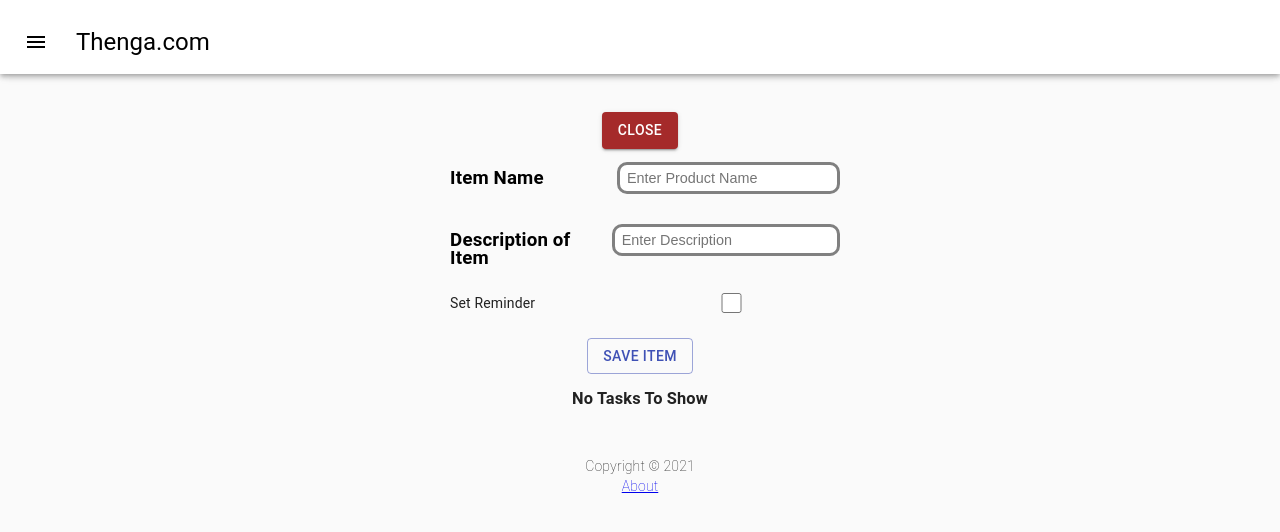
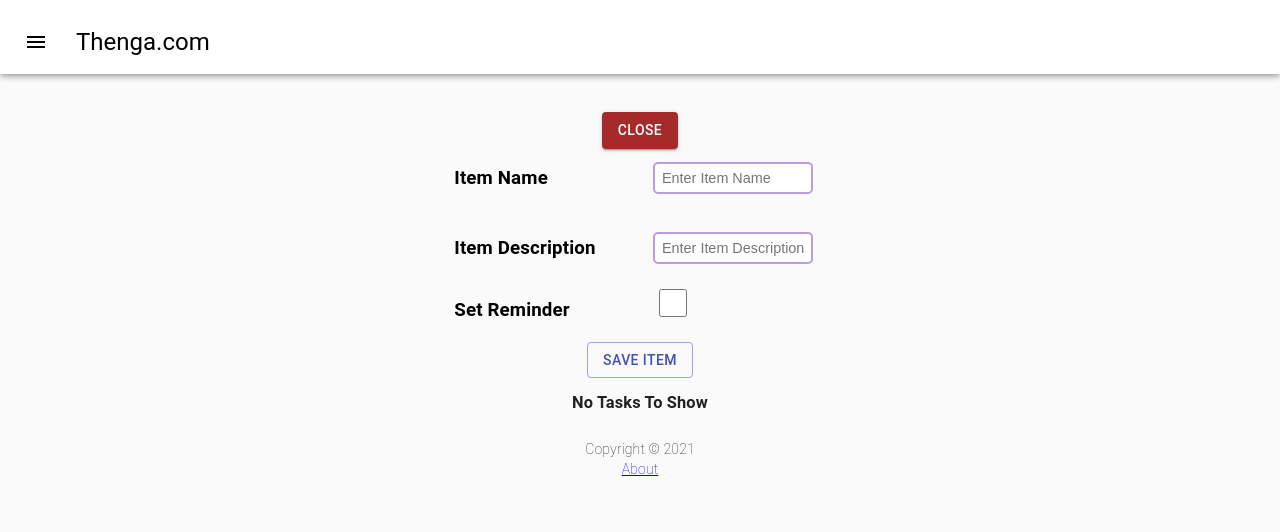
Before and after one commit to Sandilem7789/100daysofcode, a React (Create React App) app in the folder ReactPractise/my-app/: page / in a window 1280 px wide. Both pictures are taken after a click on the button "ADD ITEM". Shown: the top 532 px of the page. Built offline with nearby package versions, Linux system fonts and the light colour scheme; data requests are answered from the project's data file.

Commit message:
slim input borders

```diff
--- a/ReactPractise/my-app/src/components/AddTask.js
+++ b/ReactPractise/my-app/src/components/AddTask.js
@@ -14,7 +14,7 @@ const AddTask = ({ onAdd }) => {
 		e.preventDefault();
 
 		if(!text){
-			alert("Please add a task");
+			alert("Please add an Item");
 			return
 		}
 
@@ -31,19 +31,17 @@ const AddTask = ({ onAdd }) => {
 	}
 
 	return (
-		<Grid container spacing={3}
-		style={style}
-		>
+		<Grid container spacing={3} style={style}>
 			<form className='add-form' onSubmit={onSubmit}>
 				<div className='form-control'>
 					<Grid container spacing={2}>
-						<Grid item xs={4}>
+						<Grid item xs={6} sm={6}>
 							<InputLabel><h3 style={{color: "black"}}>Item Name</h3></InputLabel>
 						</Grid>
-						<Grid item xs={7} sm={8}>
+						<Grid item xs={6} sm={6}>
 							<input
 								type='text'
-								placeholder='Enter Product Name'
+								placeholder='Enter Item Name'
 								value={text}
 								onChange={(e) => setText(e.target.value)}
 							/>
@@ -51,14 +49,14 @@ const AddTask = ({ onAdd }) => {
 					</Grid>
 				</div>
 				<div className='form-control'>
-				<Grid container>
-					<Grid item xs={4}>
-						<InputLabel><h3 style={{color: "black"}}>Description of Item</h3></InputLabel>
+					<Grid container spacing={2}>
+						<Grid item xs={6} sm={6}>
+							<InputLabel><h3 style={{color: "black"}}>Item Description</h3></InputLabel>
 						</Grid>
-					<Grid item xs={7} sm={8}>
+						<Grid item xs={6} sm={6}>
 							<input
 								type='text'
-							placeholder='Enter Description'
+								placeholder='Enter Item Description'
 								value={day}
 								onChange={(e) => setDay(e.target.value)}
 							/>
@@ -66,13 +64,20 @@ const AddTask = ({ onAdd }) => {
 					</Grid>
 				</div>
 				<div className='form-control form-control-check'>
-				<label>Set Reminder</label>
+					<Grid container spacing={2}>
+						<Grid item xs={6} sm={6}>
+						<InputLabel><h3 style={{color: "black"}}>Set Reminder</h3></InputLabel>
+						</Grid>
+						<Grid item sx={6}>
 							<input
 								type='checkbox'
 								checked={reminder}
 								value='{reminder}'
 								onChange={(e) => setReminder(e.currentTarget.checked)}
+								style={{margin: "0px 10px 5px"}}
 							/>
+						</Grid>
+					</Grid>
 				</div>
 				<div style={style}>
 					<Button
--- a/ReactPractise/my-app/src/index.css
+++ b/ReactPractise/my-app/src/index.css
@@ -95,12 +95,11 @@ body {
 
 /*Inputs of the form*/
 input {
-  border-radius: 10px;
-  border: 3px solid grey;
-  left: 30px;
-  outline-style: 2px solid;
+  border-radius: 5px;
+  border: 2px solid rgb(191, 154, 226);
+  outline-style: 2vh solid;
   outline-color: blueviolet;
-  outline-offset: 1vh;
+  outline-offset: .1vh;
 }
 
 .form-control input {
@@ -110,6 +109,11 @@ input {
   margin: 5px;
   padding: 3px 7px;
   font-size: 1.8vh;
+}
+
+input {
+  height: 6vh;
+  font-size: 16px;
 }
 
 /*Labels of the form*/
@@ -129,7 +133,7 @@ input {
 
 .form-control-check input {
   flex: 2;
-  height: 20px;
+  height: 28px;
 }
 
 .form-btn {
@@ -139,7 +143,7 @@ input {
 }
 
 footer {
-  margin-top: 30px;
+  margin-top: 10px;
   text-align: center;
 }
 
```
Lines whose indentation alone changed are shown as unchanged.
